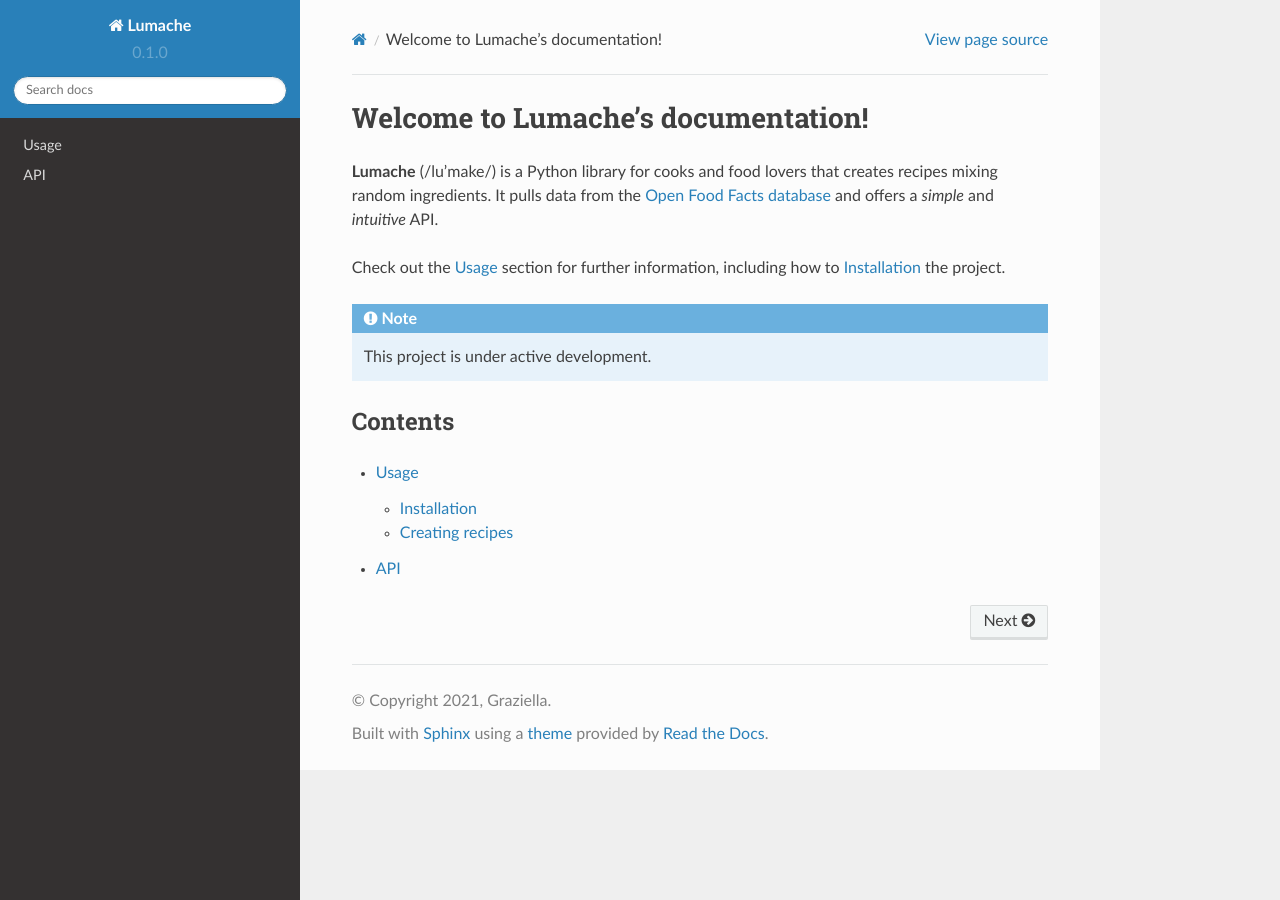
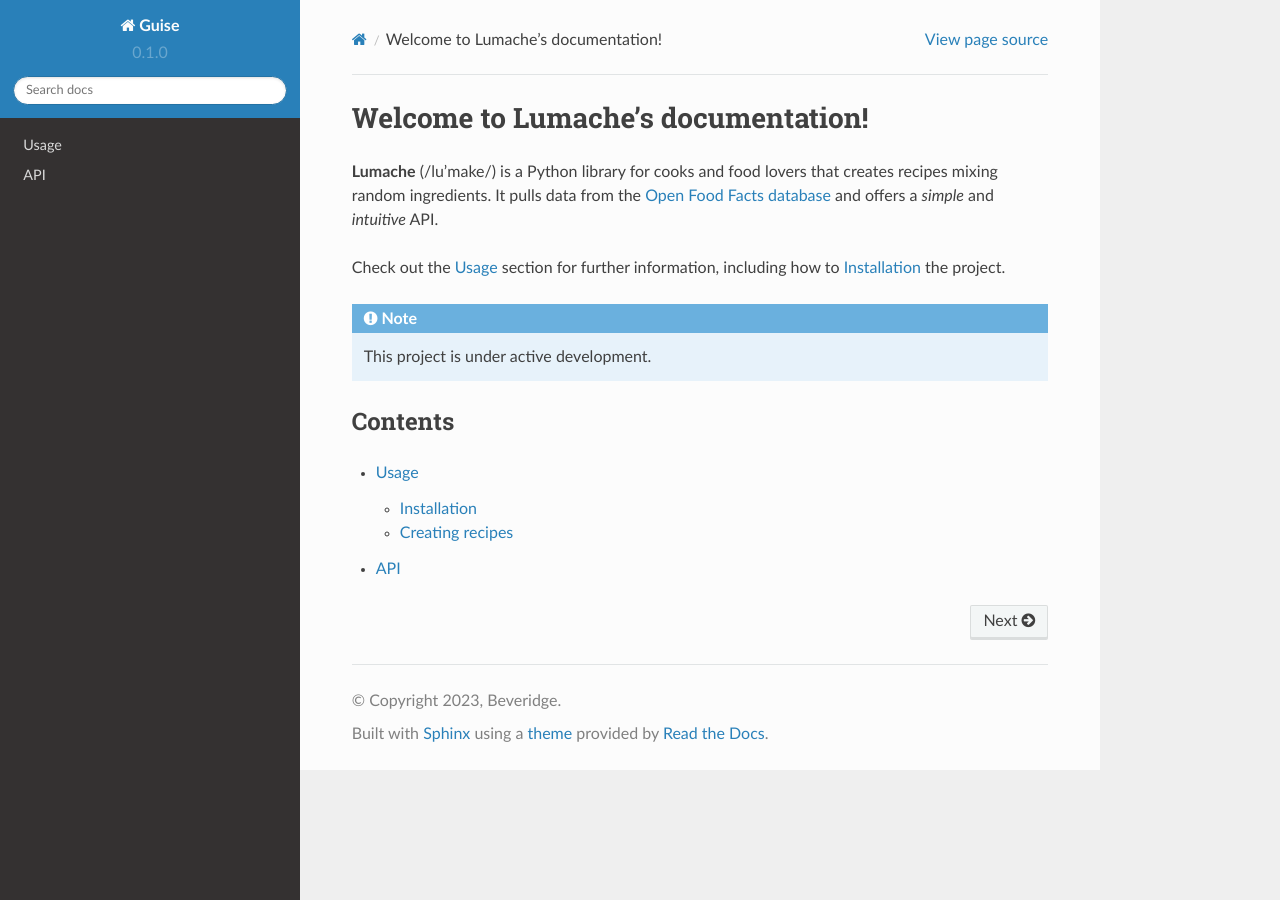
Before and after one commit to ADBeveridge/guise-docs, a Sphinx documentation site: the page built from docs/source/index.rst, in a window 1280 px wide. Built offline with Sphinx 7.4.7 and the Read the Docs theme 2.0.0, drawn with Linux system fonts in a browser that asks for light colours.

Commit message:
Update conf.py

```diff
--- a/docs/source/conf.py
+++ b/docs/source/conf.py
@@ -2,9 +2,9 @@
 
 # -- Project information
 
-project = 'Lumache'
-copyright = '2021, Graziella'
-author = 'Graziella'
+project = 'Guise'
+copyright = '2023, Beveridge'
+author = 'Beveridge'
 
 release = '0.1'
 version = '0.1.0'
```
